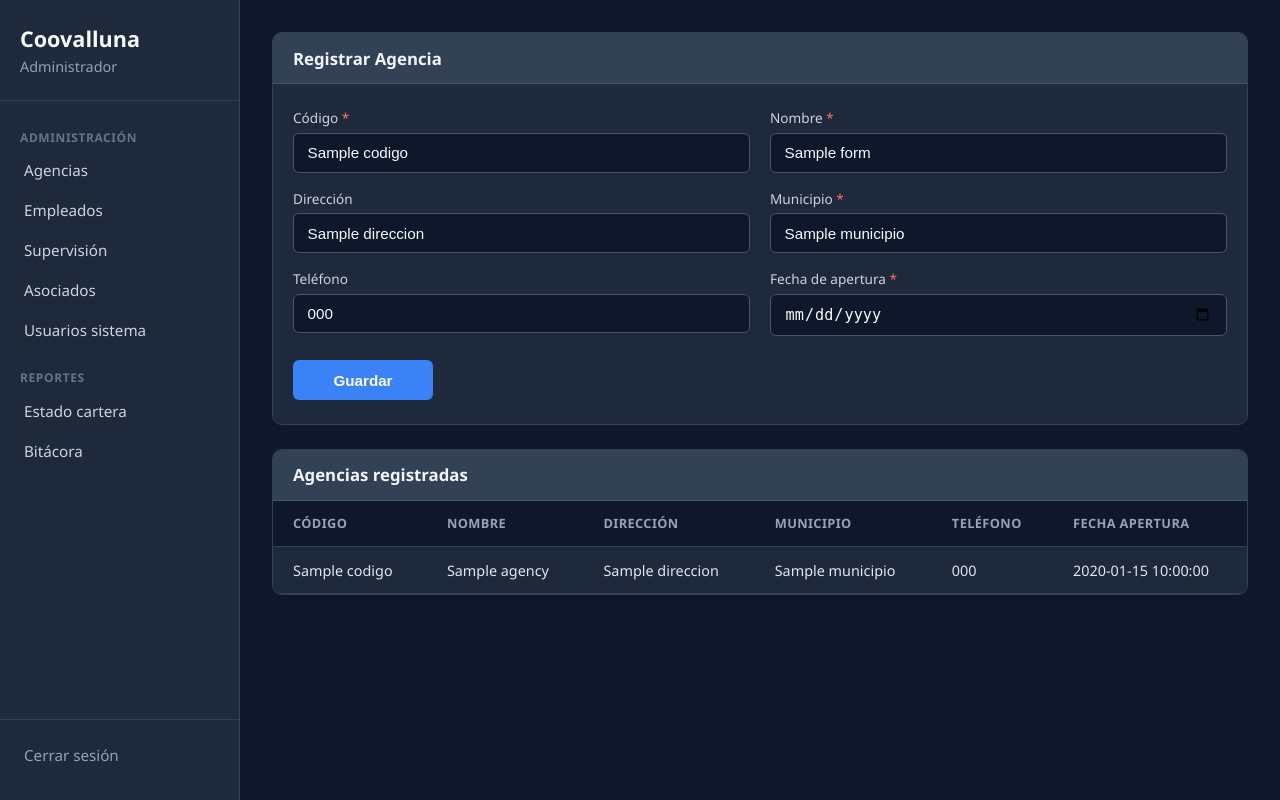
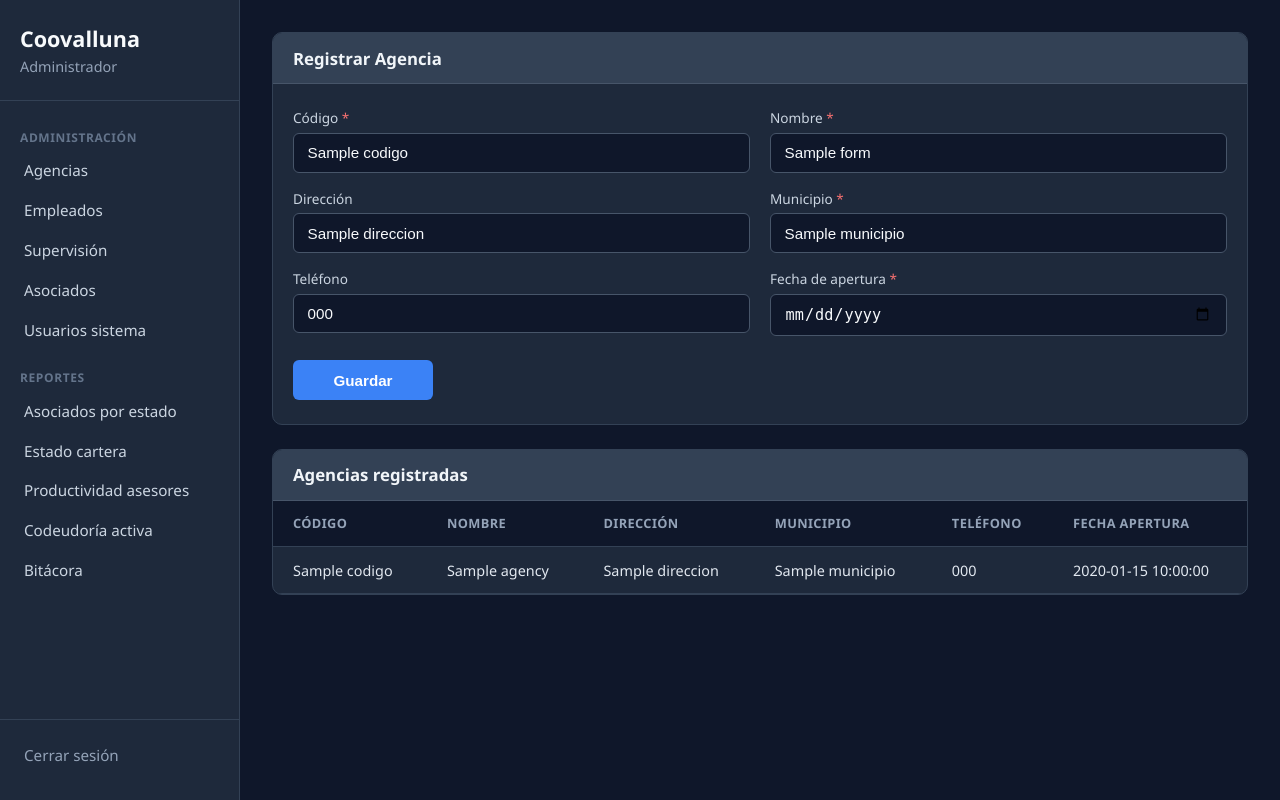
Before and after one commit to Jose-403/Proyecto-bases-de-datos, a Flask app: template templates/admin/agencias.html in a window 1280 px wide. Run offline with Flask 3, Linux system fonts and the light colour scheme; the template is opened without the code that fills it: most values are stand-ins (such as "Sample title", 1, 10 or a date in 2020); parts of the project's set-up code (start-up, migrations or seed data) failed here and were passed over.

Commit message:
Reportes extras

```diff
--- a/templates/admin/base.html
+++ b/templates/admin/base.html
@@ -39,9 +39,21 @@
                 </a>
 
                 <p class="nav-section">Reportes</p>
+                <a href="{{ url_for('admin_reporte_asociados') }}"
+                   class="nav-link {% if active_page == 'reporte_asociados' %}active{% endif %}">
+                    Asociados por estado
+                </a>
                 <a href="{{ url_for('admin_estado_cartera') }}"
                    class="nav-link {% if active_page == 'estado_cartera' %}active{% endif %}">
                     Estado cartera
+                </a>
+                <a href="{{ url_for('admin_productividad_asesores') }}"
+                   class="nav-link {% if active_page == 'productividad_asesores' %}active{% endif %}">
+                    Productividad asesores
+                </a>
+                <a href="{{ url_for('admin_codeudoria_activa') }}"
+                   class="nav-link {% if active_page == 'codeudoria_activa' %}active{% endif %}">
+                    Codeudoría activa
                 </a>
                 <a href="{{ url_for('admin_bitacora') }}"
                    class="nav-link {% if active_page == 'bitacora' %}active{% endif %}">
```
